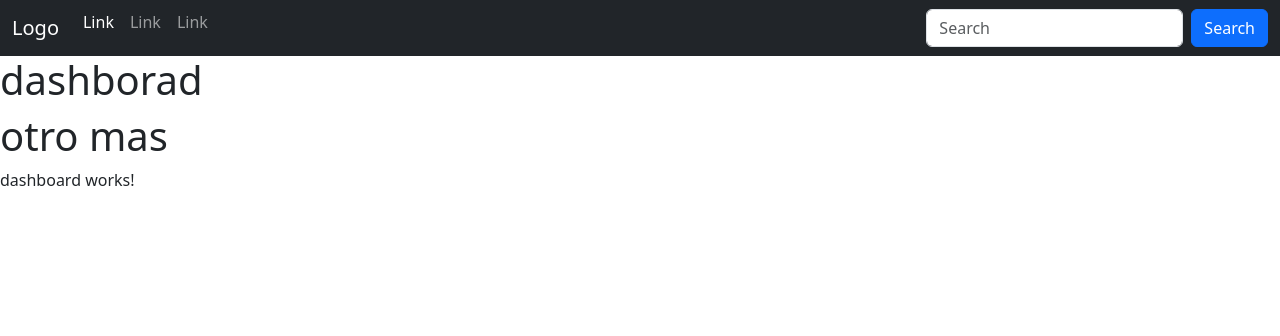
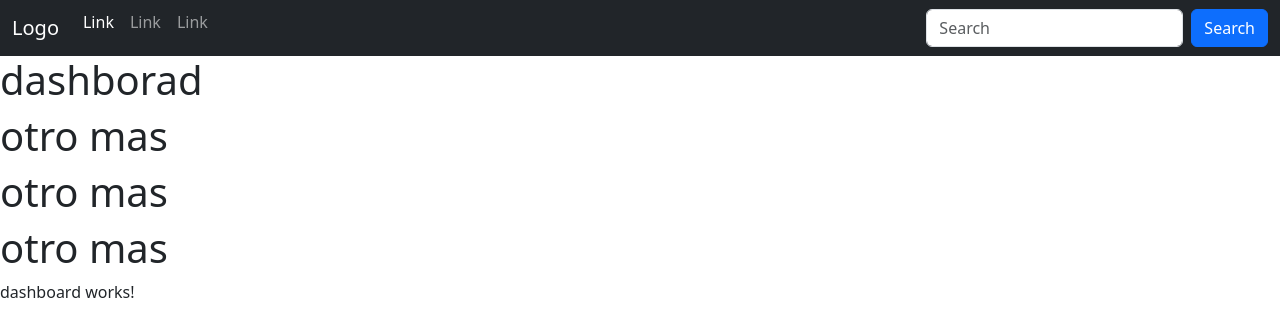
Before and after one commit to ernestoacostavelazquez/login_prueba01, an Angular app: page /dashboard in a window 1280 px wide. Shown: the top 336 px of the page. Built offline with nearby package versions, Linux system fonts and the light colour scheme.

Commit message:
tercero commit

```diff
--- a/src/app/pages/dashboard/dashboard.component.html
+++ b/src/app/pages/dashboard/dashboard.component.html
@@ -1,3 +1,5 @@
 <h1>dashborad</h1>
 <h1>otro mas</h1>
+<h1>otro mas</h1>
+<h1>otro mas</h1>
 <p>dashboard works!</p>
--- a/src/app/pages/dashboard/otro.html
+++ b/src/app/pages/dashboard/otro.html
@@ -1 +1,3 @@
 <h1>hola</h1>
+<h1>otro mas</h1>
+<h1>otro mas</h1>
```
